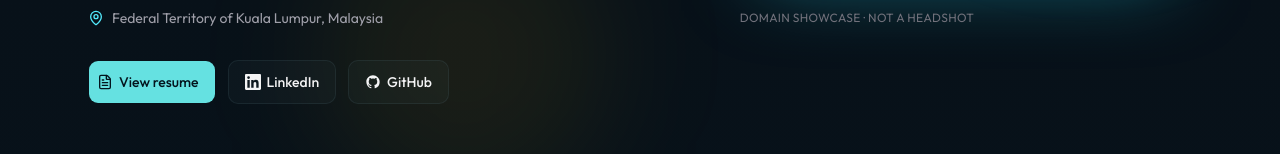
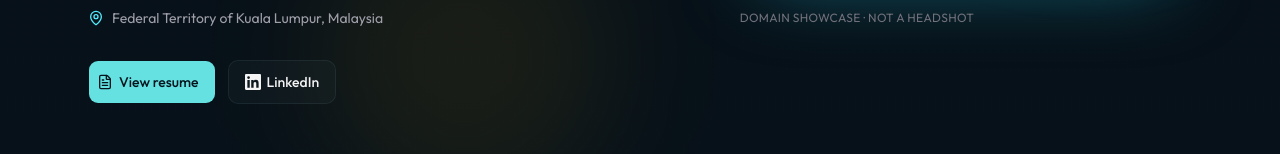
Before and after one commit to YoursViji/vb-profile, a Next.js app: page / in a window 1280 px wide. Shown: the part 417-571 px from the top of the page. Built offline with nearby package versions, Linux system fonts and the light colour scheme.

Commit message:
Hide GitHub from the hero and contact sections
Remove the GitHub buttons and the public repo URL from those two surfaces so the page no longer points visitors at the source.

Co-authored-by: developer_agent2 <developer_agent2@retailetics.com>

```diff
--- a/src/app/page.tsx
+++ b/src/app/page.tsx
@@ -19,7 +19,6 @@ import {
 } from "@/components/ui/card";
 import { Separator } from "@/components/ui/separator";
 import { buttonVariants } from "@/components/ui/button";
-import { GithubMark } from "@/components/github-mark";
 import { LinkedinMark } from "@/components/linkedin-mark";
 import { SiteFooter } from "@/components/site-footer";
 import { SiteHeader } from "@/components/site-header";
@@ -98,18 +97,6 @@ function Hero() {
             >
               <LinkedinMark className="size-4" />
               LinkedIn
-            </a>
-            <a
-              href={profile.github.href}
-              target="_blank"
-              rel="noreferrer"
-              className={cn(
-                buttonVariants({ variant: "outline", size: "lg" }),
-                "h-11 border-white/15 bg-white/4 px-4 text-sm text-zinc-100"
-              )}
-            >
-              <GithubMark className="size-4" />
-              GitHub
             </a>
           </div>
         </div>
@@ -411,8 +398,7 @@ function Contact() {
           Based in Kuala Lumpur
         </h2>
         <p className="mt-3 max-w-xl text-zinc-400">
-          {profile.location}. Email, phone, LinkedIn, and GitHub are on this
-          page.
+          {profile.location}. Email, phone, and LinkedIn are on this page.
         </p>
         <div className="mt-8 flex flex-wrap gap-3">
           <a
@@ -448,18 +434,6 @@ function Contact() {
             LinkedIn
           </a>
           <a
-            href={profile.github.href}
-            target="_blank"
-            rel="noreferrer"
-            className={cn(
-              buttonVariants({ variant: "outline", size: "lg" }),
-              "h-11 border-white/15 bg-white/4 px-4 text-zinc-100"
-            )}
-          >
-            <GithubMark className="size-4" />
-            GitHub
-          </a>
-          <a
             href={profile.resumeHref}
             target="_blank"
             rel="noreferrer"
@@ -473,17 +447,6 @@ function Contact() {
           </a>
         </div>
         <div className="mt-8 space-y-2 text-sm text-zinc-500">
-          <p>
-            <a
-              href={profile.github.href}
-              className="text-cyan-200/80 underline-offset-4 hover:underline"
-              target="_blank"
-              rel="noreferrer"
-            >
-              {profile.github.label}
-            </a>
-            <ArrowUpRight className="ml-1 inline size-3.5" />
-          </p>
           <p>
             <a
               href={profile.company.href}
```
